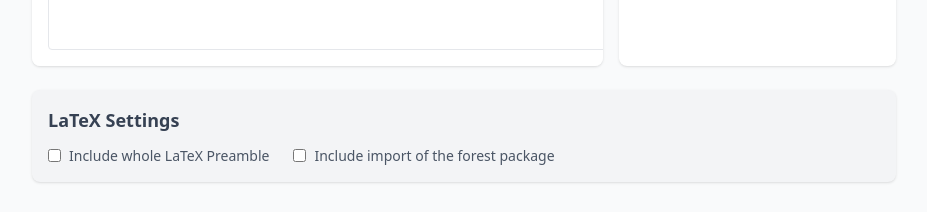
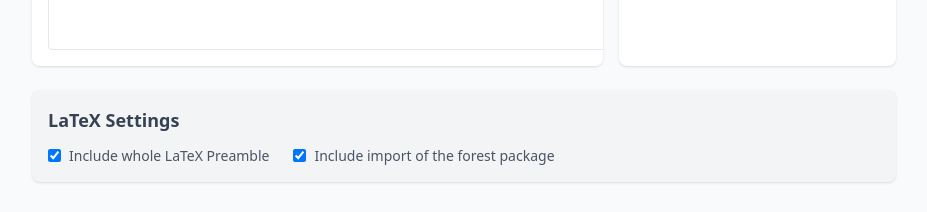
Before and after one commit to ero67/latex-code-generator, a React (Vite) app in the folder new-frontend/: page /ast/create in a window 1280 px wide. Shown: the part 1202-1414 px from the top of the page, without its empty margins (320-1247 px from the left). Built offline with nearby package versions, Linux system fonts and the light colour scheme; no server answers.

Commit message:
include praumble default=true

```diff
--- a/new-frontend/package.json
+++ b/new-frontend/package.json
@@ -35,6 +35,7 @@
     "@types/react": "^19.1.13",
     "@types/react-dom": "^19.1.9",
     "@vitejs/plugin-react": "^5.0.3",
+    "baseline-browser-mapping": "^2.9.19",
     "eslint": "^9.36.0",
     "eslint-plugin-react-hooks": "^5.2.0",
     "eslint-plugin-react-refresh": "^0.4.20",
--- a/new-frontend/src/Pages/AbstractSyntaxTrees/AST.jsx
+++ b/new-frontend/src/Pages/AbstractSyntaxTrees/AST.jsx
@@ -40,8 +40,8 @@ const SyntaxTreeD3 = () => {
 
   const [svgHeight, setSvgHeight] = useState(100);
 
-  const [includePreamble, setIncludePreamble] = useState(false);
-  const [includeDocumentTags, setIncludeDocumentTags] = useState(false);
+  const [includePreamble, setIncludePreamble] = useState(true);
+  const [includeDocumentTags, setIncludeDocumentTags] = useState(true);
 
   //Saving vars
   const [treeName, setTreeName] = useState("");
--- a/new-frontend/src/Pages/KarnaughMap/KarnaughMap.jsx
+++ b/new-frontend/src/Pages/KarnaughMap/KarnaughMap.jsx
@@ -100,8 +100,8 @@ const Kmap = () => {
   const [isEditMode, setIsEdit] = useState(id);
   const [cellValues, setCellValues] = useState([]);
 
-  const [includePreamble, setIncludePreamble] = useState(false);
-  const [includeDocumentTags, setIncludeDocumentTags] = useState(false);
+  const [includePreamble, setIncludePreamble] = useState(true);
+  const [includeDocumentTags, setIncludeDocumentTags] = useState(true);
 
   const [variables, setVariables] = useState([]);
 
--- a/new-frontend/src/Pages/ProofTrees/ProofTree.jsx
+++ b/new-frontend/src/Pages/ProofTrees/ProofTree.jsx
@@ -189,8 +189,8 @@ const ProofTree = () => {
     "Your code will appear here after you click on Generate Code button"
   );
   const [math_notation, setMathNotation] = useState(false);
-  const [includePreamble, setIncludePreamble] = useState(false);
-  const [includeDocumentTags, setIncludeDocumentTags] = useState(false);
+  const [includePreamble, setIncludePreamble] = useState(true);
+  const [includeDocumentTags, setIncludeDocumentTags] = useState(true);
   const [treeName, setTreeName] = useState("");
   const [treeDescription, setTreeDescription] = useState("");
   const [isSaving, setIsSaving] = useState(false);
```
Also changed, not shown: 1 other file (tests, documents, lock files or other folders).
